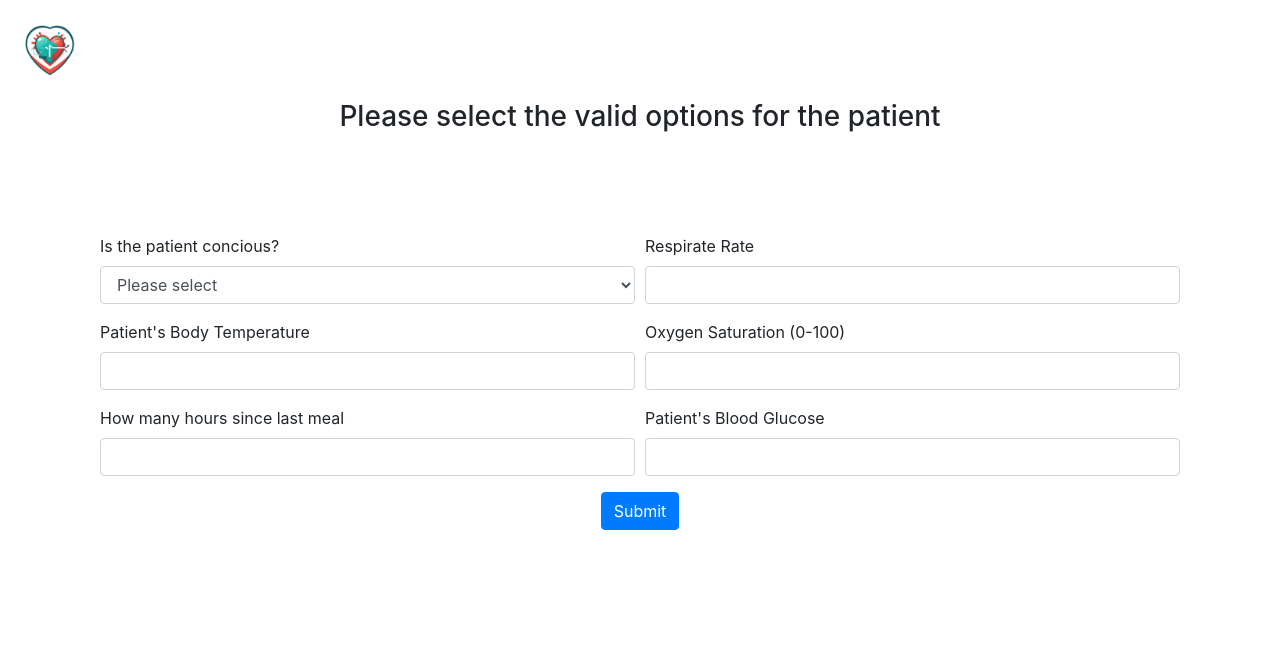
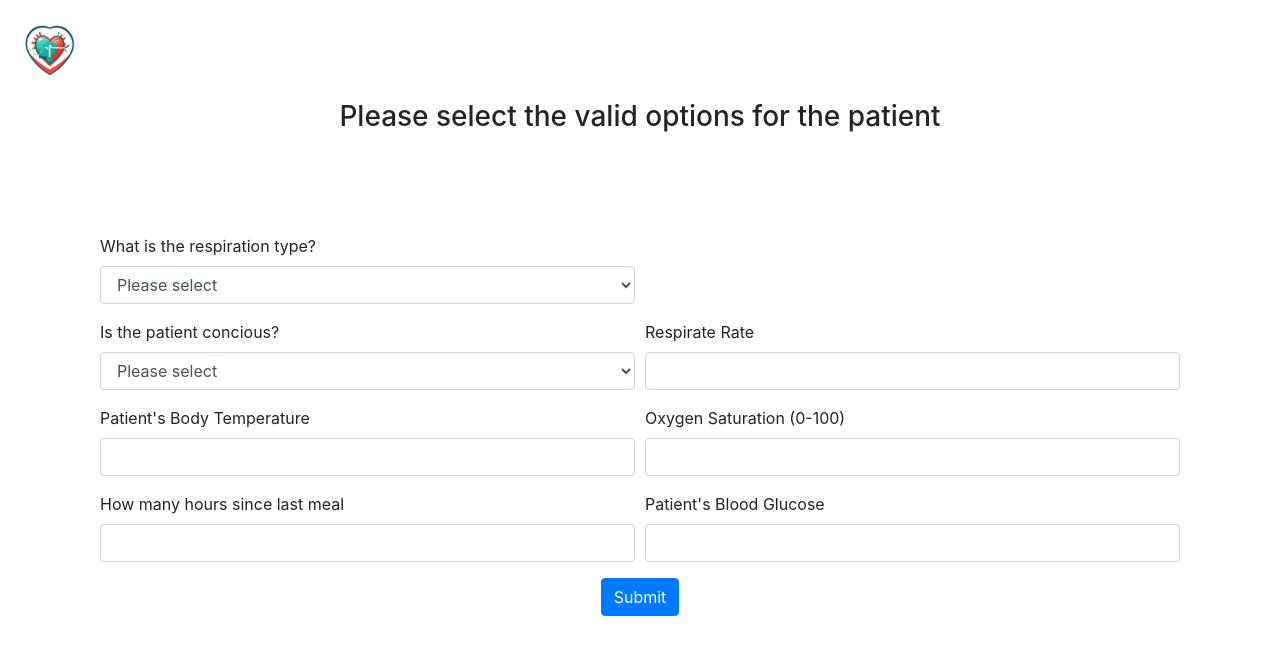
Before and after one commit to u2260774/medi_score_flask, a Flask app: page / in a window 1280 px wide. Shown: the top 655 px of the page. Run offline with Flask 3, Linux system fonts and the light colour scheme; some libraries are stand-ins or nearby versions.

Commit message:
Update home.html

```diff
--- a/templates/home.html
+++ b/templates/home.html
@@ -26,6 +26,12 @@
     <div style = "margin: 100px;">
     <form method="post">
         {{ form.csrf_token }}
+        <div class="form-row">
+            <div class="form-group col-md-6">
+                {{ form.resp_type.label(class="form-control-label") }}
+                {{ form.resp_type(class="form-control") }}
+            </div>
+        </div>
         <div class="form-row">
             <div class="form-group col-md-6">
                 {{ form.conc.label(class="form-control-label") }}
```
